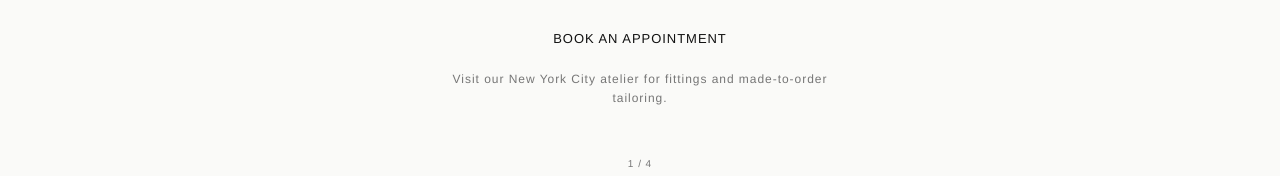
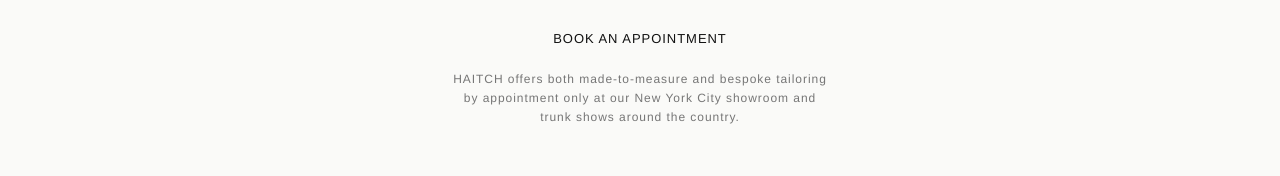
Before and after one commit to christian-miljkovic/haitch, a Next.js app: page /appointment in a window 1280 px wide. Shown: the part 131-307 px from the top of the page. Built offline with nearby package versions, Linux system fonts and the light colour scheme; no server answers.

Commit message:
Update Book an Appointment intro to the line-sheet copy

```diff
--- a/app/appointment/page.tsx
+++ b/app/appointment/page.tsx
@@ -9,7 +9,8 @@
     <div className={styles.page}>
       <h1 className={styles.heading}>BOOK AN APPOINTMENT</h1>
       <p className={styles.intro}>
-        Visit our New York City atelier for fittings and made-to-order tailoring.
+        HAITCH offers both made-to-measure and bespoke tailoring by appointment only at our New
+        York City showroom and trunk shows around the country.
       </p>
       <AppointmentForm />
     </div>
```
